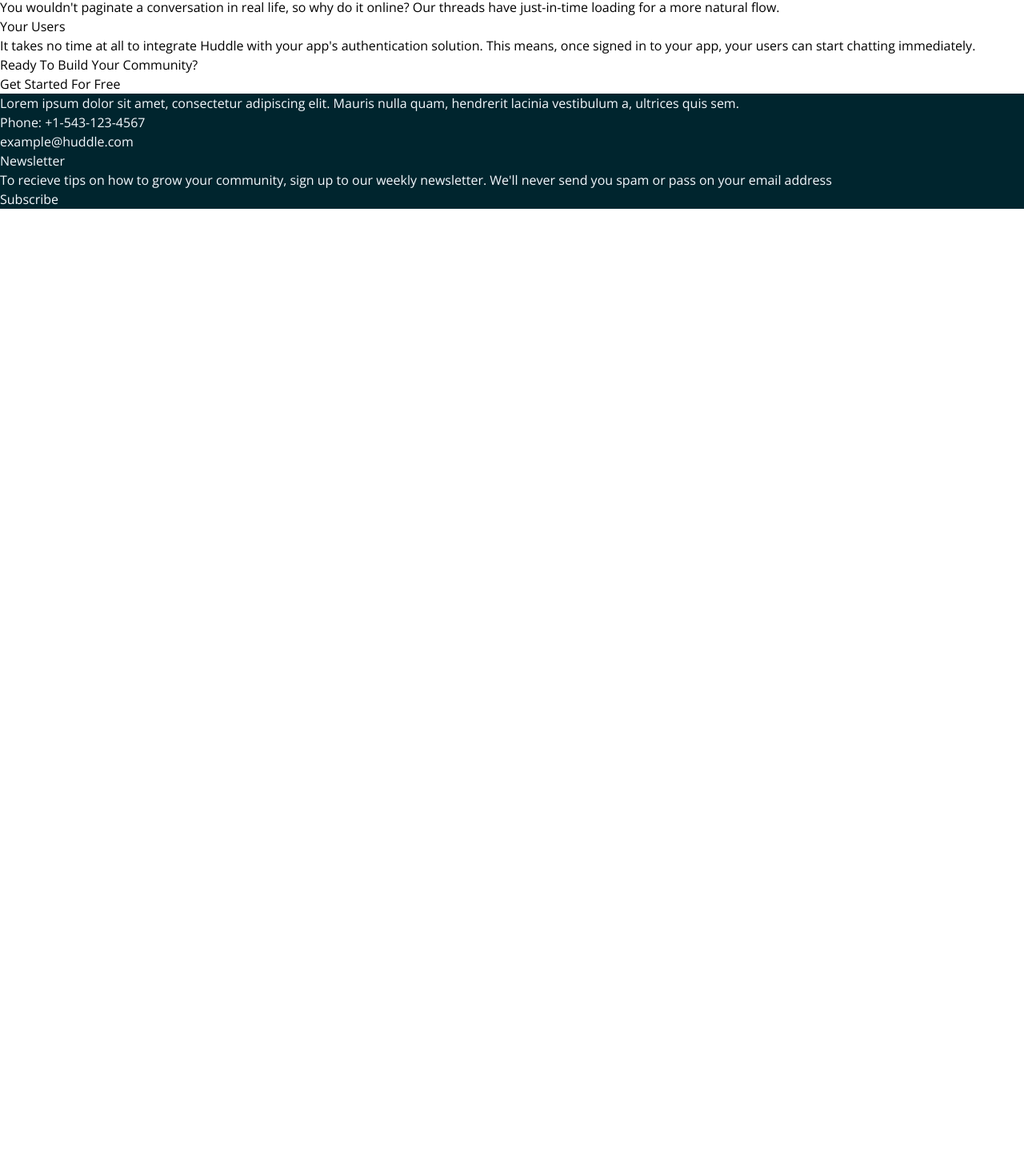
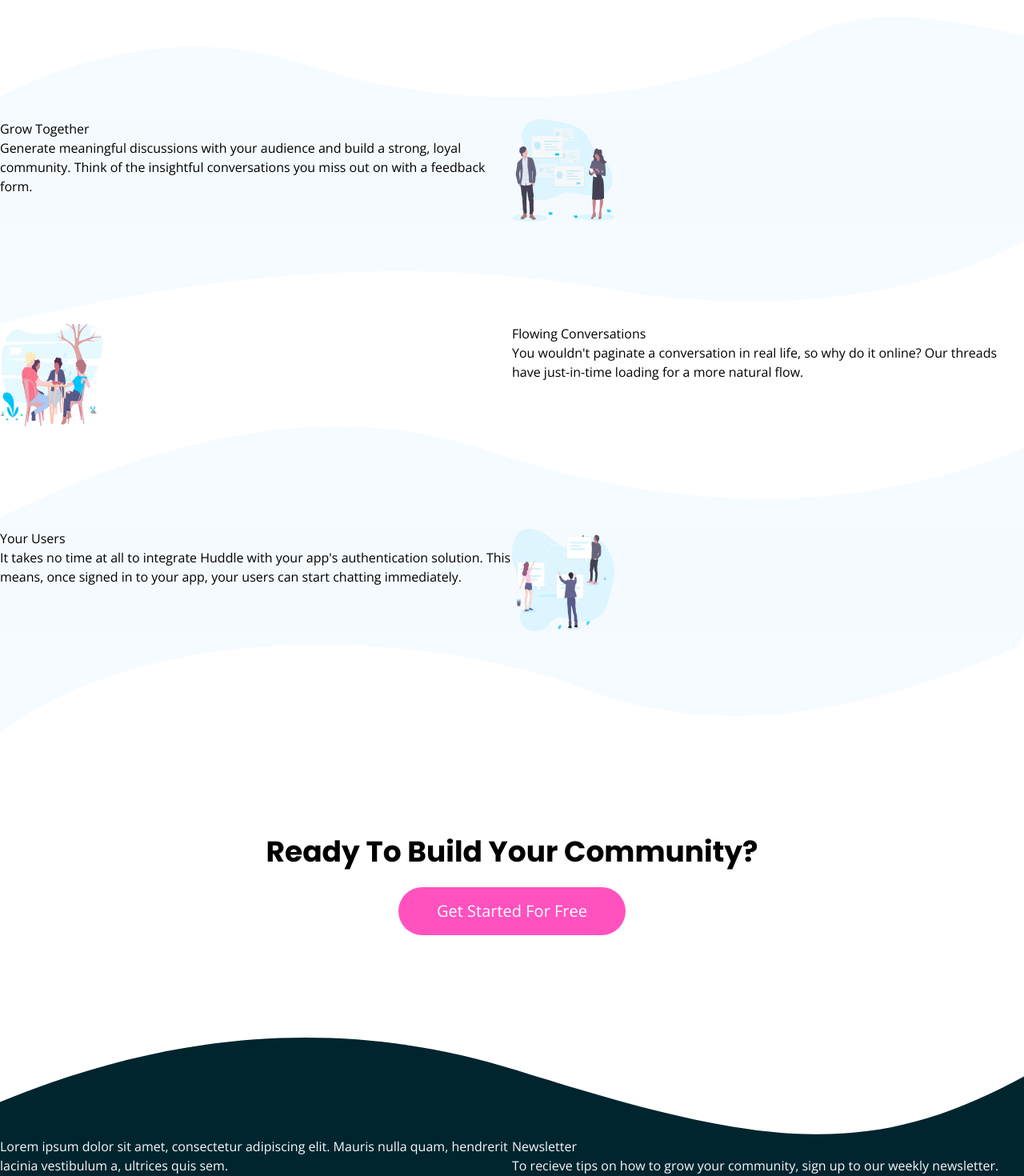
Before and after one commit to n0rrman/frontend-mentor-challenges-green, a Next.js app in the folder huddle-landing-page-with-curved-sections/: page / in a window 1280 px wide. Shown: the part 1950-3420 px from the top of the page at 80% size. Before the commit the page ends 2211 px from the top, so only its background shows below. Built offline with nearby package versions, Linux system fonts and the light colour scheme.

Commit message:
huddle-landing-page-with-curved-sections section dividers added

```diff
--- a/huddle-landing-page-with-curved-sections/src/app/page.tsx
+++ b/huddle-landing-page-with-curved-sections/src/app/page.tsx
@@ -2,7 +2,17 @@
 
 import { poppins, openSans } from "./fonts";
 import logo from "/public/logo.svg";
+import messageIcon from "/public/icon-messages.svg";
+import communityIcon from "/public/icon-communities.svg";
 import heroImg from "/public/screen-mockups.svg";
+import topSectionDivider1 from "/public/bg-section-top-desktop-1.svg";
+import bottomSectionDivider1 from "/public/bg-section-bottom-desktop-1.svg";
+import topSectionDivider2 from "/public/bg-section-top-desktop-2.svg";
+import bottomSectionDivider2 from "/public/bg-section-bottom-desktop-2.svg";
+import footerSectionDivider from "/public/bg-footer-top-desktop.svg";
+import flowingImg from "/public/illustration-flowing-conversation.svg";
+import growingImg from "/public/illustration-grow-together.svg";
+import usersImg from "/public/illustration-your-users.svg";
 
 export default function Home() {
   return (
@@ -38,49 +48,121 @@
 
         <div className="flex flex-row justify-center gap-64 w-full text-xl">
           <div className="flex flex-col gap-14">
+            <div className="w-10 h-10 relative">
+              <Image src={communityIcon} fill alt="" />
+            </div>
             <div className="text-[6rem] font-bold">1.4k+</div>
             <div className="opacity-50">Communities Formed</div>
+          </div>{" "}
+          <div className="flex flex-col gap-14">
+            <div className="w-10 h-10 relative">
+              <Image src={messageIcon} fill alt="" />
             </div>
-          <div className="flex flex-col gap-14">
             <div className="text-[6rem] font-bold">2.7m+</div>
             <div className="opacity-50">Messages Sent</div>
           </div>
         </div>
       </section>
 
+      <div className="relative z-0 pointer-events-none select-none w-full h-32">
+        <Image src={topSectionDivider1} alt="" className="object-fill" fill />
+      </div>
+      <section className="bg-veryPaleBlue ">
+        <div className="grid grid-cols-2">
+          <div>
             <div>Grow Together</div>
 
             <div>
-        Generate meaningful discussions with your audience and build a strong,
-        loyal community. Think of the insightful conversations you miss out on
-        with a feedback form.
+              Generate meaningful discussions with your audience and build a
+              strong, loyal community. Think of the insightful conversations you
+              miss out on with a feedback form.
+            </div>
+          </div>
+          <div className="relative w-32 h-32">
+            <Image fill src={growingImg} alt="" />
+          </div>
         </div>
 
+        <div className="bg-white">
+          <div className="relative z-0 pointer-events-none select-none w-full h-32">
+            <Image
+              src={bottomSectionDivider1}
+              alt=""
+              className="object-fill"
+              fill
+            />
+          </div>
+
+          <div className="grid grid-cols-2">
+            <div className="relative w-32 h-32">
+              <Image fill src={flowingImg} alt="" />
+            </div>
+            <div>
               <div>Flowing Conversations</div>
               <div>
-        You wouldn't paginate a conversation in real life, so why do it online?
-        Our threads have just-in-time loading for a more natural flow.
+                You wouldn't paginate a conversation in real life, so why do it
+                online? Our threads have just-in-time loading for a more natural
+                flow.
               </div>
-
+            </div>
+          </div>
+          <div className="relative z-0 pointer-events-none select-none w-full h-32">
+            <Image
+              src={topSectionDivider2}
+              alt=""
+              className="object-fill"
+              fill
+            />
+          </div>
+        </div>
+        <div className="grid grid-cols-2">
+          <div>
             <div>Your Users</div>
             <div>
               It takes no time at all to integrate Huddle with your app's
-        authentication solution. This means, once signed in to your app, your
-        users can start chatting immediately.
+              authentication solution. This means, once signed in to your app,
+              your users can start chatting immediately.
+            </div>
           </div>
 
-      <div>Ready To Build Your Community?</div>
-      <div>Get Started For Free</div>
+          <div className="relative w-32 h-32">
+            <Image fill src={usersImg} alt="" />
+          </div>
+        </div>
+      </section>
+      <div className="relative z-0 pointer-events-none select-none w-full h-32">
+        <Image
+          src={bottomSectionDivider2}
+          alt=""
+          className="object-fill"
+          fill
+        />
+      </div>
 
-      <footer className="bg-veryDarkCyan text-veryPaleBlue">
+      <div className="flex flex-col justify-center items-center py-32 gap-6">
+        <h1 className={`${poppins.className} text-4xl`}>
+          Ready To Build Your Community?
+        </h1>
+
+        <button className="rounded-[2rem] py-4 px-12 text-white bg-pink text-xl">
+          Get Started For Free
+        </button>
+      </div>
+
+      <div className="relative z-0 pointer-events-none select-none w-full h-32">
+        <Image src={footerSectionDivider} alt="" className="object-fill" fill />
+      </div>
+      <footer className="grid grid-cols-2 bg-veryDarkCyan text-veryPaleBlue -mt-1">
         <div>
-          Lorem ipsum dolor sit amet, consectetur adipiscing elit. Mauris nulla
-          quam, hendrerit lacinia vestibulum a, ultrices quis sem.
+          <div>
+            Lorem ipsum dolor sit amet, consectetur adipiscing elit. Mauris
+            nulla quam, hendrerit lacinia vestibulum a, ultrices quis sem.
           </div>
 
           <div>Phone: +1-543-123-4567</div>
           <div>example@huddle.com</div>
-
+        </div>
+        <div>
           <div>Newsletter</div>
           <div>
             To recieve tips on how to grow your community, sign up to our weekly
@@ -88,6 +170,7 @@
           </div>
 
           <div>Subscribe</div>
+        </div>
       </footer>
     </main>
   );
```
Lines whose indentation alone changed are shown as unchanged.
